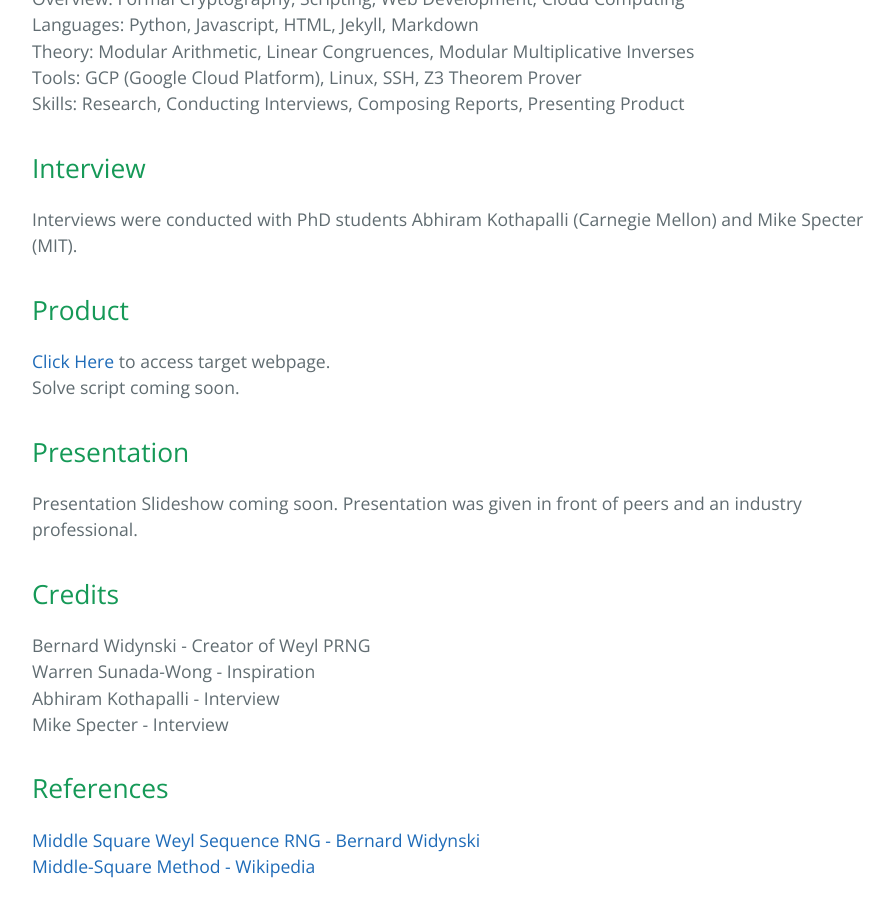
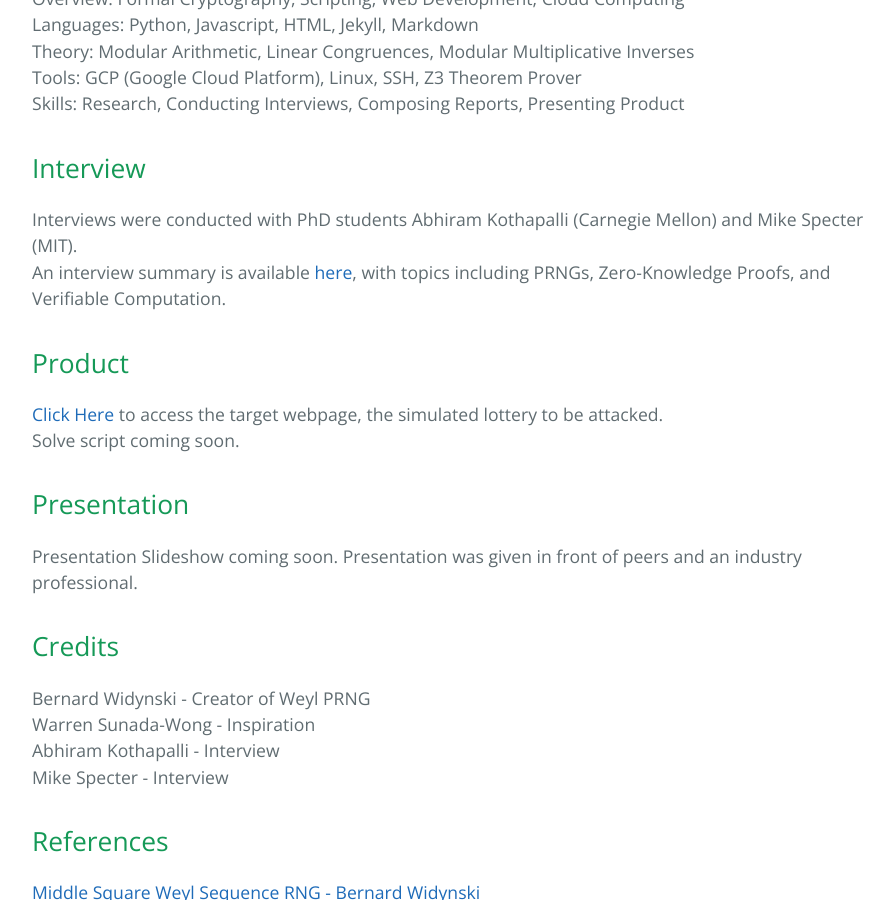
Before and after one commit to AdnanSlef/AdnanSlef.github.io, a Jekyll site: the page built from _posts/2020-10-15-senior-capstone.md, in a window 1280 px wide and 900 px high, scrolled down 793 px. Shown: the whole window, without its empty margins (192-1086 px from the left). Built offline with Jekyll 4.4.1, drawn with Linux system fonts in a browser that asks for light colours.

Commit message:
add a file from aself3-files

```diff
--- a/_layouts/writeup.html
+++ b/_layouts/writeup.html
@@ -26,6 +26,9 @@
       <h1 class="project-name">{{ page.title | default: site.title | default: site.github.repository_name }}</h1>
       <h2 class="project-tagline">{{ page.tags | join: ", " | default: page.description | default: site.description | default: site.github.project_tagline }}</h2>
     </header>
+    <p>
+      <a href="/writeups/" style="padding-left:10%">&lt; Return to Writeups List</a>
+    </p>
 
     <main id="content" class="main-content" role="main">
       {{ content }}
--- a/_posts/2020-10-15-senior-capstone.md
+++ b/_posts/2020-10-15-senior-capstone.md
@@ -30,11 +30,12 @@ Skills: Research, Conducting Interviews, Composing Reports, Presenting Product
 
 ## Interview
 
-Interviews were conducted with PhD students Abhiram Kothapalli (Carnegie Mellon) and Mike Specter (MIT).
+Interviews were conducted with PhD students Abhiram Kothapalli (Carnegie Mellon) and Mike Specter (MIT).\
+An interview summary is available [here](https://aself3-files.adrianself.me/Cybersecurity_Senior_Capstone/InterviewSummary.pdf), with topics including PRNGs, Zero-Knowledge Proofs, and Verifiable Computation.
 
 ## Product
 
-[Click Here](/2020/10/16/capstone-demo.html) to access target webpage.
+[Click Here](/2020/10/16/capstone-demo.html) to access the target webpage, the simulated lottery to be attacked.
 <br>
 Solve script coming soon.
 
```
